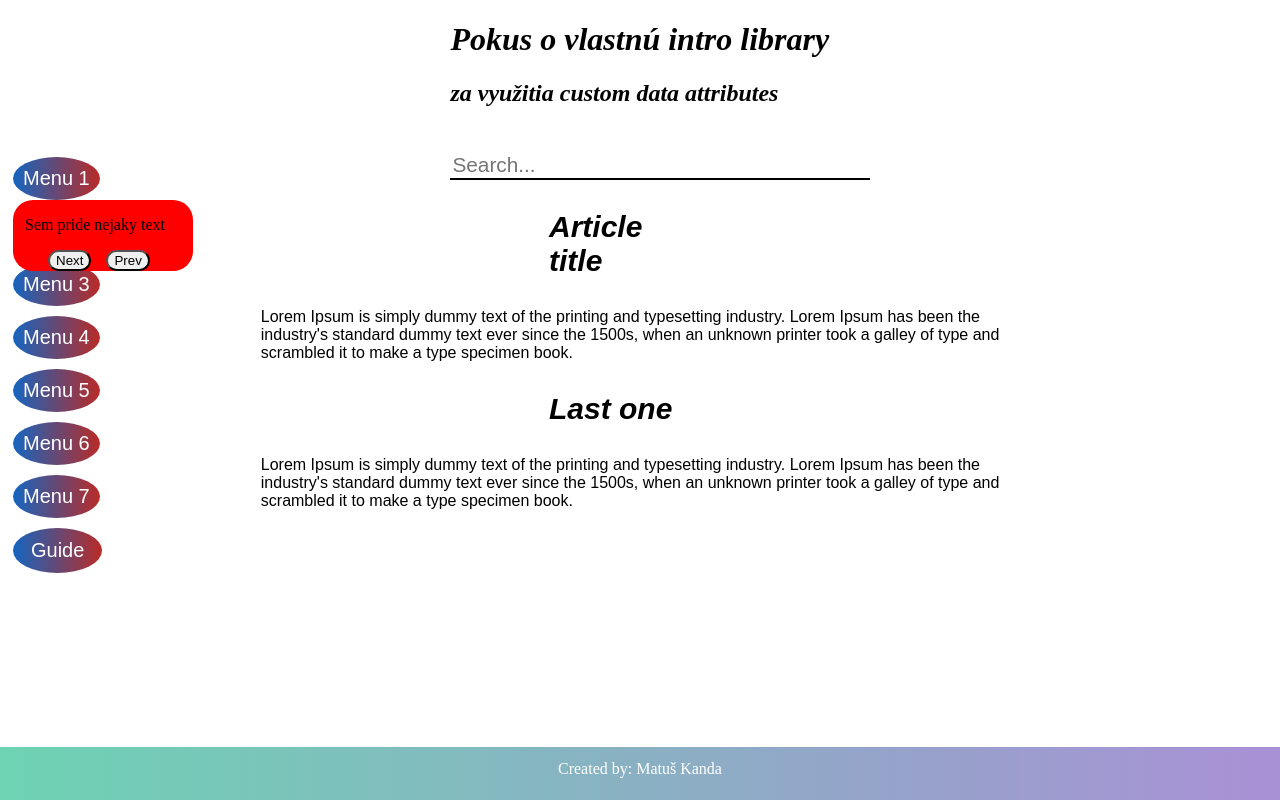
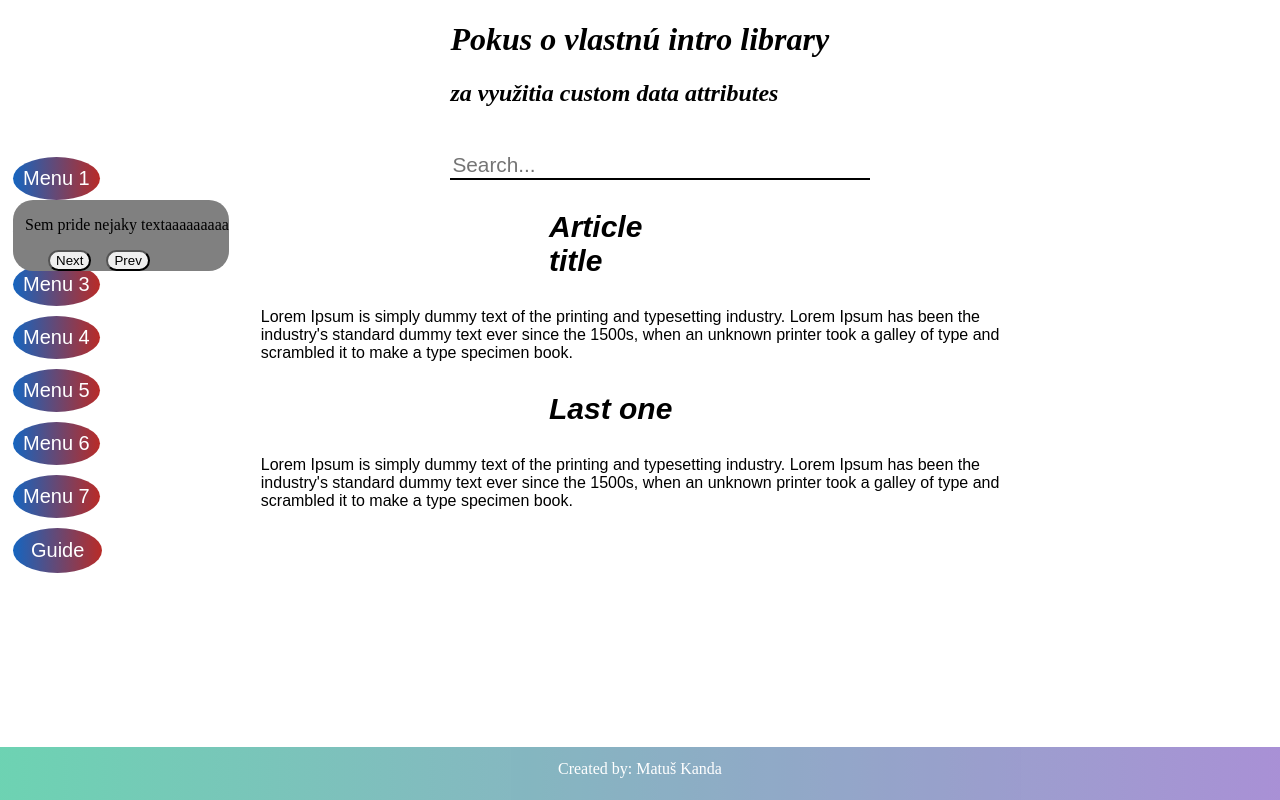
Before and after one commit to MatKanda/testingTS, a plain HTML site: page index.html in a window 1280 px wide. Both pictures are taken after a click on the button "Guide". Drawn offline with Linux system fonts and the light colour scheme.

Commit message:
pridana funkcionalita menenia poradia krokov + ciastocne spravena funkcionalita pre určovanie pozicie popup okna

```diff
--- a/index.html
+++ b/index.html
@@ -9,24 +9,24 @@
     <h1>Pokus o vlastnú intro library</h1>
     <h2>za využitia custom data attributes</h2>
     <div id="leftSide">
-        <button id="menu1" type="button" data-guide="true" data-guide-color="red">Menu 1</button><br>
+        <button id="menu1" type="button" data-guide="true" data-guide-step="1" data-guide-position="DL">Menu 1</button><br>
         <button id="menu2" type="button">Menu 2</button><br>
-        <button id="menu3" type="button" data-guide="true" data-guide-color="green">Menu 3</button><br>
+        <button id="menu3" type="button" data-guide="true" data-guide-step="3" data-guide-position="UL">Menu 3</button><br>
         <button id="menu4" type="button">Menu 4</button><br>
-        <button id="menu5" type="button" data-guide="true" data-guide-color="green">Menu 5</button><br>
+        <button id="menu5" type="button" data-guide="true" data-guide-step="5" data-guide-position="UR">Menu 5</button><br>
         <button id="menu6" type="button">Menu 6</button><br>
         <button id="menu7" type="button">Menu 7</button><br>
-        <button id="guide" type="button" data-guide="true" data-guide-color="red">Guide</button>
+        <button id="guide" type="button" data-guide="true" data-guide-step="2" data-guide-position="DR">Guide</button>
     </div>
 
     <div id="rightSide">
-        <div id="searchDiv" data-guide="true" data-guide-color="red">
+        <div id="searchDiv" data-guide="true" data-guide-step="4" data-guide-position="DL">
             <input type="text" placeholder="Search...">
         </div>
 
         <article class="articleText">
-            <h3 class="guide" data-guide="true" data-guide-color="red">Article title</h3>
-            <span class="guide" data-guide="true" data-guide-color="green">
+            <h3 class="guide" data-guide="true" data-guide-step="6" data-guide-position="DR">Article title</h3>
+            <span class="guide" data-guide="true" data-guide-step="8" data-guide-position="UL">
                 Lorem Ipsum is simply dummy text of the printing and typesetting industry.
                 Lorem Ipsum has been the industry's standard dummy text ever since the 1500s,
                 when an unknown printer took a galley of type and scrambled it to make a type specimen book.
@@ -35,7 +35,7 @@
 
         <article >
             <h3>Last one</h3>
-            <span class="guide" data-guide="true" data-guide-color="red">
+            <span class="guide" data-guide="true" data-guide-step="7" data-guide-position="DL">
                 Lorem Ipsum is simply dummy text of the printing and typesetting industry.
                 Lorem Ipsum has been the industry's standard dummy text ever since the 1500s,
                 when an unknown printer took a galley of type and scrambled it to make a type specimen book.
--- a/src/js/custom.js
+++ b/src/js/custom.js
@@ -96,9 +96,11 @@ function guideV3() {
 // document.getElementById("guide").addEventListener("click", guideV3);
 
 
+
+//prva funkčna verzia (bez rozdelenia poradia steps a message ako inputu)
 var elements=[];
 var popupDivs=[];
-var currentElementsIndex;
+var numberOfElements;
 var currentPopupDivsIndex;
 var idCounter;
 function guideInit(){
@@ -111,14 +113,15 @@ function guideInit(){
     while(popupDivs.length > 0) {
         popupDivs.pop();
     }
-    currentElementsIndex=0;
+    numberOfElements=0;
     currentPopupDivsIndex=0;
     idCounter=1;
+
     while (currentNode = ni.nextNode()) {
         if (currentNode.getAttribute("data-guide") === "true") {
             elements.push(currentNode);
-            createPopupDiv(elements[currentElementsIndex]);
-            currentElementsIndex++;
+            createPopupDiv(elements[numberOfElements]);
+            numberOfElements++;
         }
     }
     popupDivs[currentPopupDivsIndex].style.display="block";
@@ -128,19 +131,13 @@ function guideInit(){
 function guideV4(){
     guideInit();
 
-
-    console.log(elements);
-    console.log(popupDivs);
 }
 
 
-document.getElementById("guide").addEventListener("click", guideV4);
+// document.getElementById("guide").addEventListener("click", guideV4);
 
 
 function createPopupDiv(currentNode){
-    var currentNodeOffsetTop=currentNode.offsetTop+currentNode.offsetHeight;
-    var currentNodeOffsetLeft=currentNode.offsetLeft;
-
     const newDiv = document.createElement("div");
     newDiv.id="popupDiv"+idCounter;
     popupDivs.push(newDiv);
@@ -148,21 +145,22 @@ function createPopupDiv(currentNode){
     console.log("newDiv id :"+newDiv.id);
 
 
-    newDiv.style.display="none";
-    newDiv.style.position="absolute";
-    newDiv.style.borderRadius="20px";
-    newDiv.style.top=currentNodeOffsetTop+'px';
-    newDiv.style.left=currentNodeOffsetLeft+'px';
-    newDiv.style.width="180px";
-    newDiv.style.height="auto";
-    newDiv.style.backgroundColor=currentNode.getAttribute("data-guide-color");
+    setStyle(newDiv,currentNode);
+    // newDiv.style.display="none";
+    // newDiv.style.position="absolute";
+    // newDiv.style.borderRadius="20px";
+    // newDiv.style.top=currentNodeOffsetTop+'px';
+    // newDiv.style.left=currentNodeOffsetLeft+'px';
+    // newDiv.style.width="180px";
+    // newDiv.style.height="auto";
+    // newDiv.style.backgroundColor="grey";
 
 
     // const newContent = document.createTextNode("Sem pride nejaky text");
     // newDiv.appendChild(newContent);
 
     const newP = document.createElement("p");
-    newP.appendChild(document.createTextNode("Sem pride nejaky text"));
+    newP.appendChild(document.createTextNode("Sem pride nejaky textaaaaaaaaa"));
     newP.style.marginLeft="12px";
     newDiv.appendChild(newP);
 
@@ -179,7 +177,7 @@ function createPopupDiv(currentNode){
             popupDivs[currentPopupDivsIndex++].style.display = "none";
             popupDivs[currentPopupDivsIndex].style.display = "block";
         }
-        console.log("current div index "+currentPopupDivsIndex);
+        // console.log("current div index "+currentPopupDivsIndex);
     });
     newDiv.appendChild(nextButton);
 
@@ -195,48 +193,86 @@ function createPopupDiv(currentNode){
             popupDivs[currentPopupDivsIndex--].style.display = "none";
             popupDivs[currentPopupDivsIndex].style.display = "block";
         }
-        console.log("current div index "+currentPopupDivsIndex);
+        // console.log("current div index "+currentPopupDivsIndex);
     });
     newDiv.appendChild(prevButton);
 
     document.body.appendChild(newDiv);
 }
 
+function setStyle(div,currentNode){
+    var position=currentNode.getAttribute("data-guide-position");
+    console.log(position);
+    div.style.display="none";
+    div.style.position="absolute";
+    div.style.borderRadius="20px";
+    div.style.maxWidth="50%";
+    div.style.width="auto";
+    div.style.height="auto";
+    div.style.backgroundColor="grey";
 
+    if(position==="UL"){
+        div.style.top=currentNode.offsetTop-currentNode.offsetWidth+'px';
+        div.style.left=currentNode.offsetLeft+'px';
+    }
+    else if(position==="UR"){
+        div.style.top=currentNode.offsetTop-currentNode.offsetHeight+'px';
+        div.style.left=currentNode.offsetLeft+currentNode.offsetWidth+'px';
+    }
+    else if(position==="DR"){
+        div.style.top=currentNode.offsetTop+currentNode.offsetHeight+'px';
+        div.style.left=currentNode.offsetLeft+currentNode.offsetWidth+'px';
+    }
+    else{
+        div.style.top=currentNode.offsetTop+currentNode.offsetHeight+'px';
+        div.style.left=currentNode.offsetLeft+'px';
+    }
 
+}
 
-function createDiv(top,left,nextNode){
-    var div=document.createElement("div");
-    div.style.zIndex="10";
-    div.style.marginTop=top;
-    div.style.marginLeft=left;
-    div.style.width="10px";
-    div.style.height="10px";
-    div.style.backgroundColor="red";
+function guideInitV2(){
+    var currentNode, ni = document.createNodeIterator(document.documentElement, NodeFilter.SHOW_ELEMENT);
+
+    //clear arrays and variables in case of another start of Guide function
+    while(elements.length > 0) {
+        elements.pop();
+    }
+    while(popupDivs.length > 0) {
+        popupDivs.pop();
+    }
+    numberOfElements=0;
+    currentPopupDivsIndex=0;
+    idCounter=1;
+
+    var tmpArray=[];
+    while (currentNode = ni.nextNode()) {
+        if (currentNode.getAttribute("data-guide") === "true") {
+            tmpArray.push(currentNode);
+            numberOfElements++;
+        }
+    }
+    arrangeOrder(tmpArray);
+    for(var i=0;i<numberOfElements;i++)
+        createPopupDiv(elements[i]);
+
+    popupDivs[currentPopupDivsIndex].style.display="block";
+
+}
+
+function arrangeOrder(array){
+    console.log(array);
+    for (var i=1;i<=numberOfElements;i++)
+        for(var j=0;j<array.length;j++)
+            if (array[j].getAttribute("data-guide-step")===i.toString())
+                elements.push(array[j]);
+    console.log(elements);
 }
 
 
-function setBorderStyleByID(id,color){
-    document.getElementById(id).style.borderStyle="solid";
-    document.getElementById(id).style.borderWidth="3px";
-    document.getElementById(id).style.borderColor=color;
-
-}
-function setBorderStyleByClassName(className,i,color) {
-    document.getElementsByClassName(className)[i].style.borderStyle="solid";
-    document.getElementsByClassName(className)[i].style.borderWidth="3px";
-    document.getElementsByClassName(className)[i].style.borderColor=color;
+function guideV6(){
+    // document.getElementById("guide").disabled="true";
+    guideInitV2();
+    console.log(popupDivs);
 }
 
-function setStyleForCurrentNode(node,color){
-    node.style.borderStyle = "solid";
-    node.style.borderWidth = "3px";
-    node.style.borderColor = color;
-}
-
-function borderColor(color){
-    if(color==="green")
-        return "yellow";
-    else
-        return "red";
-}
+document.getElementById("guide").addEventListener("click", guideV6);
```
